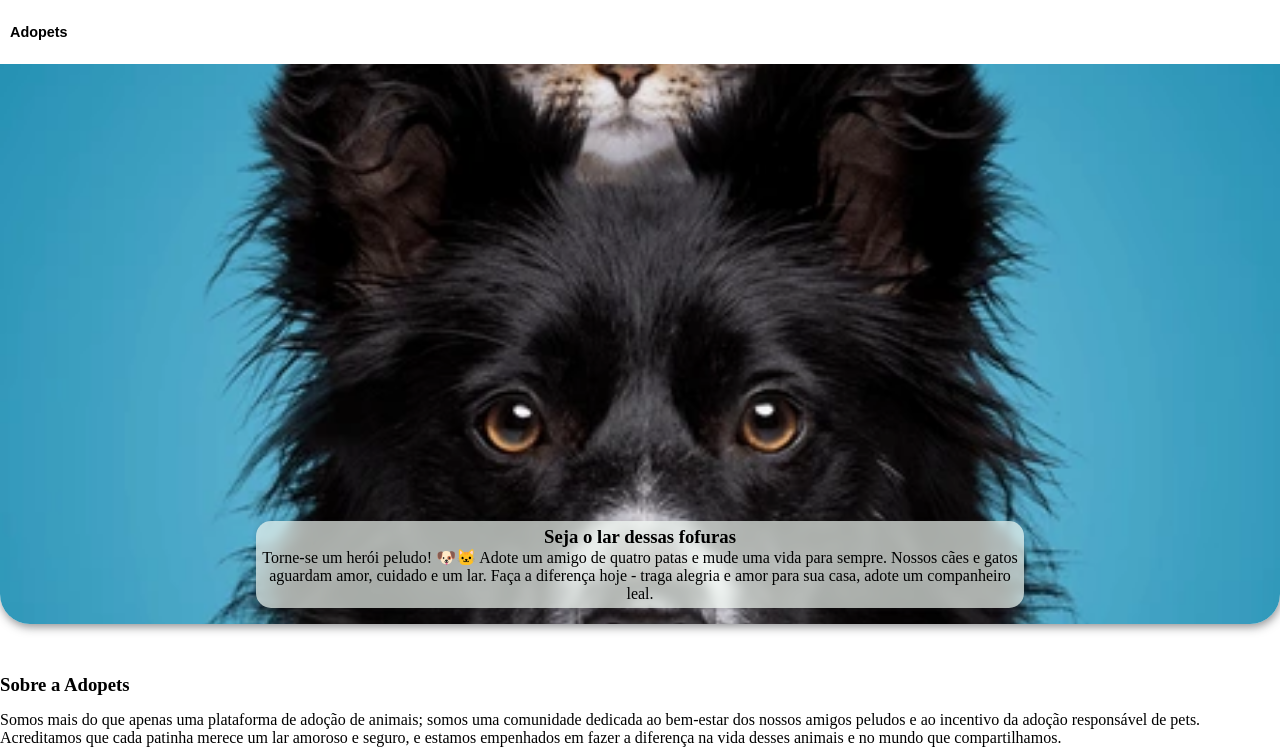
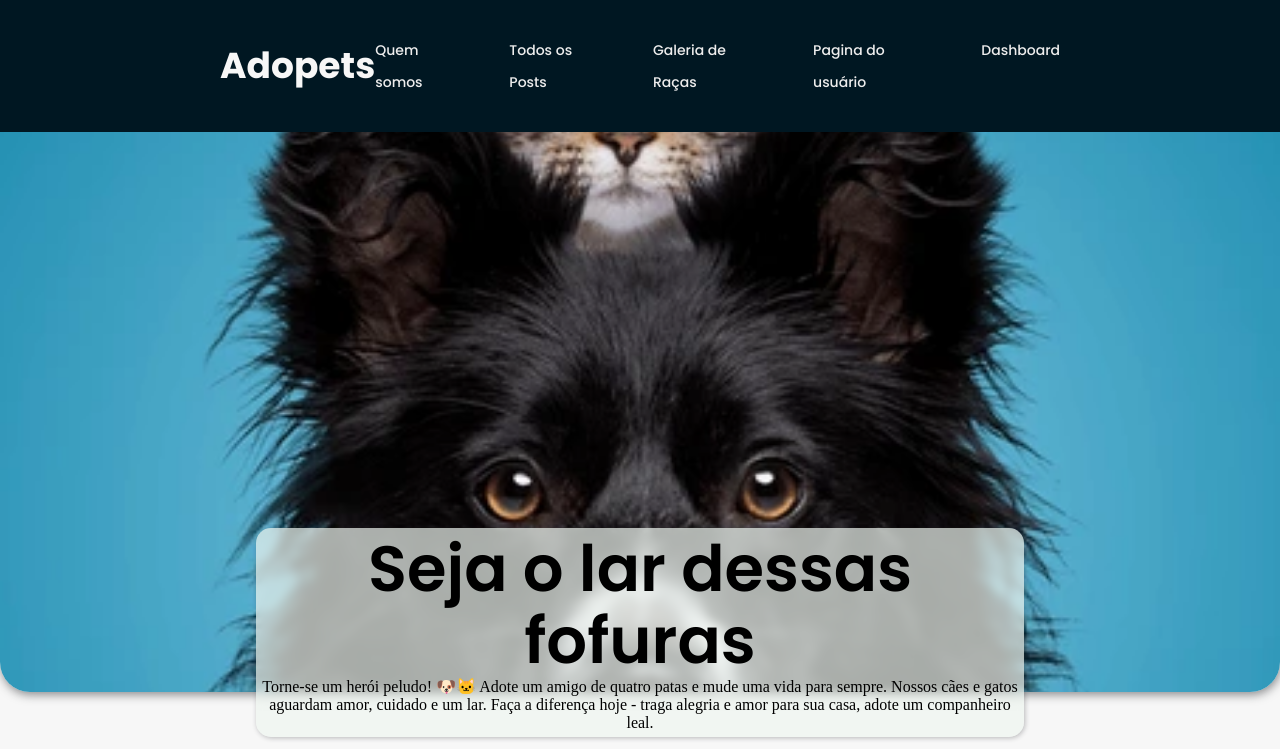
Before and after one commit to RNoleto/Adopets-APP, a Vue app: page / in a window 1280 px wide. Shown: the top 749 px of the page. Built offline with nearby package versions, Linux system fonts and the light colour scheme; what @ckeditor/ckeditor5-vue would draw is missing.

Commit message:
navbar
estilo da navbar ajustada

```diff
--- a/src/components/Navbar.vue
+++ b/src/components/Navbar.vue
@@ -1,21 +1,14 @@
 <template>
   <header>
-    <nav class="nav container">
-      <div class="nav_data">
-        <div class="nav_logo">
-          <router-link to="/" class="title" @click="toggleNav">Adopets</router-link>
+    <nav>
+        <div>
+          <router-link to="/" @click="toggleNav" class="logo">Adopets</router-link>
         </div>
-        <div class="nav_toggle" id="nav-toggle" @click="toggleNav">
-          <div class="nav_burger" v-show="!isNavOpen"></div>
-          <div class="nav_close" v-show="isNavOpen">&times;</div>
+        <div class="menu">
+          <div v-for="page in pages" :key="page.id">
+            <router-link :to="page.url" class="link_menu">{{ page.name }}</router-link>
+          </div>
         </div>
-      </div>
-      <!-- NAV MENU -->
-      <div class="nav_menu" id="nav-menu" v-if="isNavOpen" @click="toggleBodyScroll">
-        <div class="nav_list" v-for="page in pages" :key="page.id">
-          <router-link :to="page.url" class="nav_link" @click="toggleNav">{{ page.name }}</router-link>
-        </div>
-      </div>
     </nav>
   </header>
 </template>
@@ -31,12 +24,11 @@ export default {
       isNavOpen: false,
       isHandleShadow: false,
       pages: [
-        { id: 1, url: "/", name: "Home" },
-        { id: 2, url: "/about", name: "Quem somos" },
-        { id: 3, url: "/posts", name: "Todos os Posts" },
-        { id: 4, url: "/breedsgalery", name: "Galeria de Raças" },
-        { id: 5, url: "/userpage", name: "Pagina do usuário" },
-        { id: 6, url: "/Dashboard", name: "Dashboard" }
+        { id: 1, url: "/about", name: "Quem somos" },
+        { id: 2, url: "/posts", name: "Todos os Posts" },
+        { id: 3, url: "/breedsgalery", name: "Galeria de Raças" },
+        { id: 4, url: "/userpage", name: "Pagina do usuário" },
+        { id: 5, url: "/Dashboard", name: "Dashboard" }
       ],
       tokenExists: false
     };
@@ -76,122 +68,19 @@ export default {
 
 
 <style lang="scss" scoped>
-//========== FirstMobile ==========//
-header {
-  top: 0;
-  left: 0;
-  width: 100%;
-  background-color: var(--color-3);
-  color: var(--color-4);
-  z-index: 1000;
-  padding: 1rem 0rem;
-
-  .nav {
-    width: 100%;
+header{
+  background-color: var(--p6);
+  nav{
+    display: flex;
     justify-content: space-between;
     align-items: center;
-    padding: 0px 10px;
-
-    &_data {
-      height: 100%;
+    padding: 34px 220px;
+    .menu{
       display: flex;
-      justify-content: space-between;
-      align-items: center;
-
-      .logo {
-        display: inline-flex;
-        align-items: center;
-        column-gap: .25rem;
-      }
-
-      .nav_logo,
-      .nav_burger,
-      .nav_close {
-        color: var(--color-1);
-      }
-
-      .nav_toggle {
-        overflow: hidden;
-        position: relative;
-        width: 32px;
-        height: 32px;
-
-        .nav_burger,
-        .nav_close {
-          position: absolute;
-          width: max-content;
-          height: max-content;
-          inset: 0;
-          margin: auto;
-          font-size: 1.25rem;
-          cursor: pointer;
-          transition: transform 0.4s ease;
-        }
-
-        .nav_burger {
-          border-top: 0.125rem solid var(--color-1);
-          width: 1.25rem;
-
-          &::before,
-          &::after {
-            content: " ";
-            display: grid;
-            width: 1.25rem;
-            height: 0.125rem;
-            background: var(--color-1);
-            margin-top: 0.3125rem;
-            position: relative;
-            transition: 0.3s;
-            z-index: 2;
-          }
-        }
-
-        .nav_close {
-          font-size: 2.25rem;
-        }
-      }
-    }
-
-    .nav_menu {
-      display: flex;
-      flex-direction: column;
-      gap: 10px;
-      align-items: center;
-    }
-
-    .show-menu {
-      top: 4rem;
-      pointer-events: initial;
-    }
-
-    .dropdown {
-      display: flex;
-      flex-direction: column;
-      align-items: center;
-      position: relative;
-    }
-
-    .dropdown_content {
-      width: 100%;
-      display: none;
-      justify-items: center;
-      position: absolute;
-      top: 100%;
-      left: 0;
-      background-color: #323336;
-      min-width: 160px;
-      box-shadow: 0px 8px 16px 0px rgba(0, 0, 0, 0.2);
-      z-index: 1;
-    }
-
-    .dropdown_item {
-      cursor: pointer;
-      padding: 0.5rem 1rem;
-    }
-
-    .dropdown:hover .dropdown_content {
-      display: block;
+      gap: 40px;
+      color: var(--c2);
     }
   }
 }
+
 </style>
--- a/src/style.scss
+++ b/src/style.scss
@@ -14,12 +14,8 @@ ul {
 
 a {
   text-decoration: none;
-  font: 600 var(--subtitle-font-size) var(--body-font);
-  color: var(--color-4);
-
-  &:hover {
-    color: var(--color-2);
-  }
+  font: var(--link-font-composite);
+  color: var(--c2);
 }
 
 /*====  VARIABLES ============================ */
@@ -37,7 +33,7 @@ a {
  --c10: #2E2E2E;
  --c11: #121212;
  --c12: #000000;
- --w: #fff;
+ --w: #ffffff;
 
  //Cores principais
  --p1: #00AAFF;
@@ -48,18 +44,28 @@ a {
  --p6: #001722;
 
   // fonts
-  --title-font-size: 1.375rem;
-  --title-font-size-mobile: 1.25rem;
+  --logo-font-size: 36px;
+  --logo-line-height: 48px;
+
+  --title-font-size: 64px;
+  --title-line-height: 72px;
+
+  --link-font-size: 14px;
+  --link-line-height: 32px;
 
   --subtitle-font-size: 0.9rem;
-  --subtitle-font-size-mobile: 0.85rem;
 
   --content-font-size: 0.8rem;
-  --content-font-size-mobile: 0.85rem;
 
   --title-font: 'Poppins', sans-serif;
-  // --subtitle-font: '', sans-serif;
-  --body-font: 'DM Sans', sans-serif;
+  --body-font: 'Roboto', sans-serif;
+
+  // Font composite variable
+  --logo-font-composite: 700 var(--logo-font-size)/var(--logo-line-height) var(--title-font);
+
+  --title-font-composite: 600 var(--title-font-size)/var(--title-line-height) var(--title-font);
+
+  --link-font-composite: 500 var(--link-font-size)/var(--link-line-height) var(--title-font);
 
 }
 
@@ -69,33 +75,45 @@ html {
 }
 
 body {
+  max-width: 1600px;
+  margin: 0px auto;
+  background-color: var(--c1);
   -webkit-font-smoothing: antialiased;
 }
 
-main{
-
+.logo {
+  font: var(--logo-font-composite);
+  color: var(--c1);
 }
 
-section {
+.link_menu {
+  position: relative;
+  text-decoration: none; // Remove underline padrão
 
+  &:after {
+    content: '';
+    position: absolute;
+    left: 0;
+    bottom: -2px;
+    width: 0;
+    height: 2px;
+    background-color: var(--p1);
+    transition: width 0.3s ease;
+  }
+
+  &:hover:after,
+  &.active:after {
+    width: 100%;
+  }
 }
 
 .title {
-
-  -webkit-font-smoothing: auto;
+  font: var(--title-font-composite);
 }
 
-.subtitle {
-
+.title,
+.subtitle{
   -webkit-font-smoothing: auto;
-}
-
-.date{
-
-}
-
-.text {
-
 }
 
 img {
@@ -103,70 +121,12 @@ img {
   height: auto;
 }
 
-h1 {
-
-}
-
-p {
-
-}
-
 
 /*====  LAYOUT ============================ */
-.container {
-
-}
-
-.content {
-
-}
-
-// Cards em Posts
-.card-title {
-
-}
-
-.date {
-
-}
-
-.inputType {
-
-
-  input {
-
-  }
-}
-
-label {
-
-}
-
-input,
-select,
-textarea,
-option {
-  border: none;
-  outline: none;
-}
 
 textarea {
   width: 100%;
   min-height: 100px;
-}
-
-li,
-option {
-  text-transform: capitalize;
-}
-
-button {
-  border: none;
-
-  &:hover,
-  &:focus {
-
-  }
 }
 
 /*====  CKEDITOR ============================ */
```
Also changed, not shown: public/assets/logo_adopets.svg (added).
